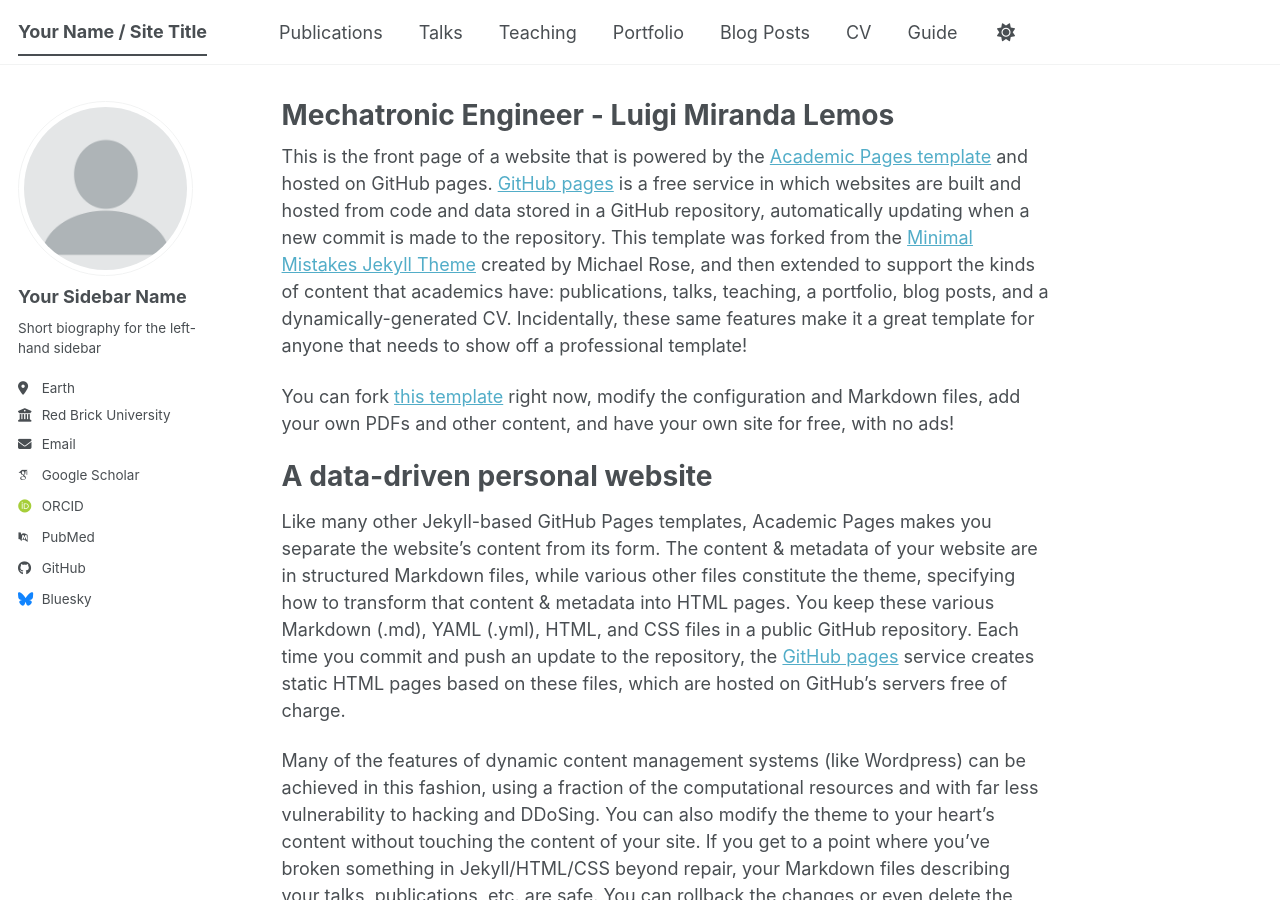
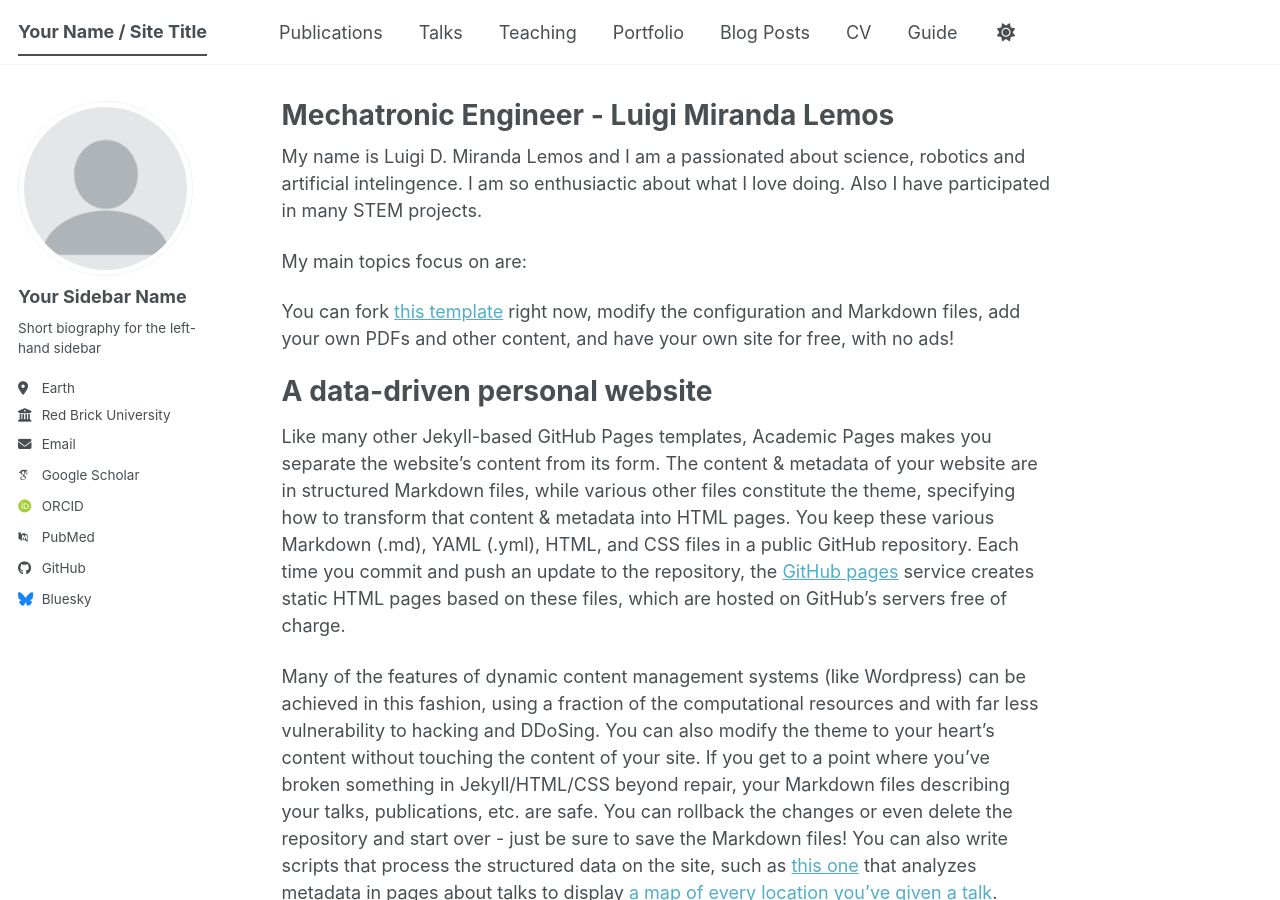
Before and after one commit to JrLuimira/LuigiMiranda_Portfolio, a Jekyll site: the page built from _pages/about.md, in a window 1280 px wide and 900 px high. Built offline with Jekyll 4.4.1, drawn with Linux system fonts in a browser that asks for light colours; some web fonts are replaced; a script bundle is joined from its source files by our own code; library files that are not in the unit come from our copies.

Commit message:
Revise about page with personal details
Updated the about page with personal information and interests.

```diff
--- a/_pages/about.md
+++ b/_pages/about.md
@@ -7,7 +7,10 @@
   - /about.html
 ---
 
-This is the front page of a website that is powered by the [Academic Pages template](https://github.com/academicpages/academicpages.github.io) and hosted on GitHub pages. [GitHub pages](https://pages.github.com) is a free service in which websites are built and hosted from code and data stored in a GitHub repository, automatically updating when a new commit is made to the repository. This template was forked from the [Minimal Mistakes Jekyll Theme](https://mmistakes.github.io/minimal-mistakes/) created by Michael Rose, and then extended to support the kinds of content that academics have: publications, talks, teaching, a portfolio, blog posts, and a dynamically-generated CV. Incidentally, these same features make it a great template for anyone that needs to show off a professional template!
+My name is Luigi D. Miranda Lemos and I am a passionated about science, robotics and artificial intelingence. I am so enthusiactic about what I love doing. Also I have participated in many STEM projects.
+
+My main topics focus on are:
+
 
  You can fork [this template](https://github.com/academicpages/academicpages.github.io) right now, modify the configuration and Markdown files, add your own PDFs and other content, and have your own site for free, with no ads!
 
```
